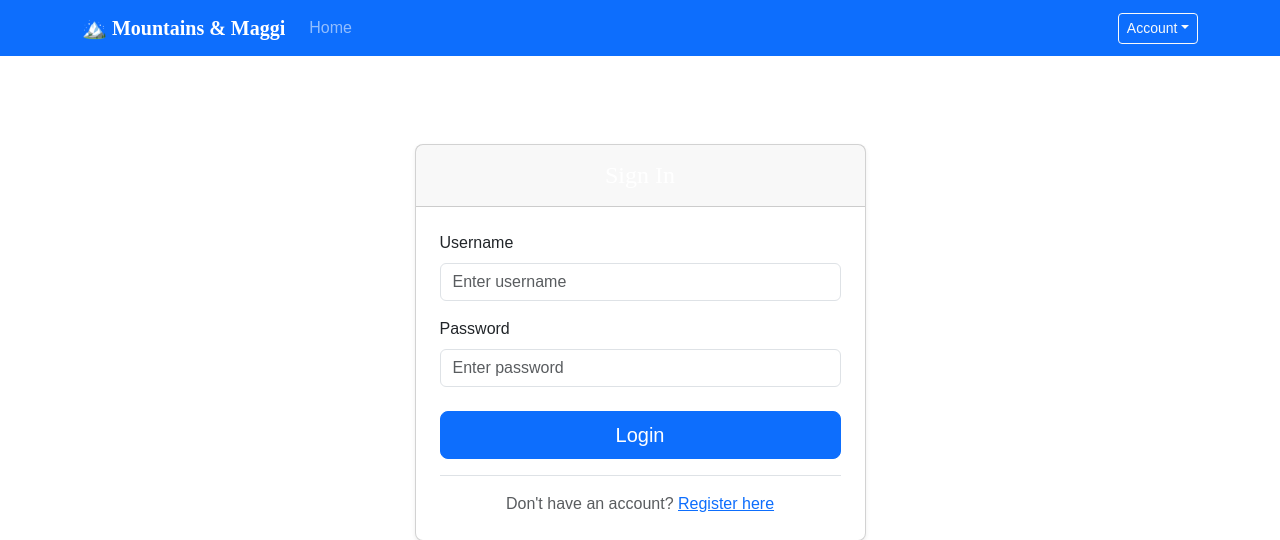
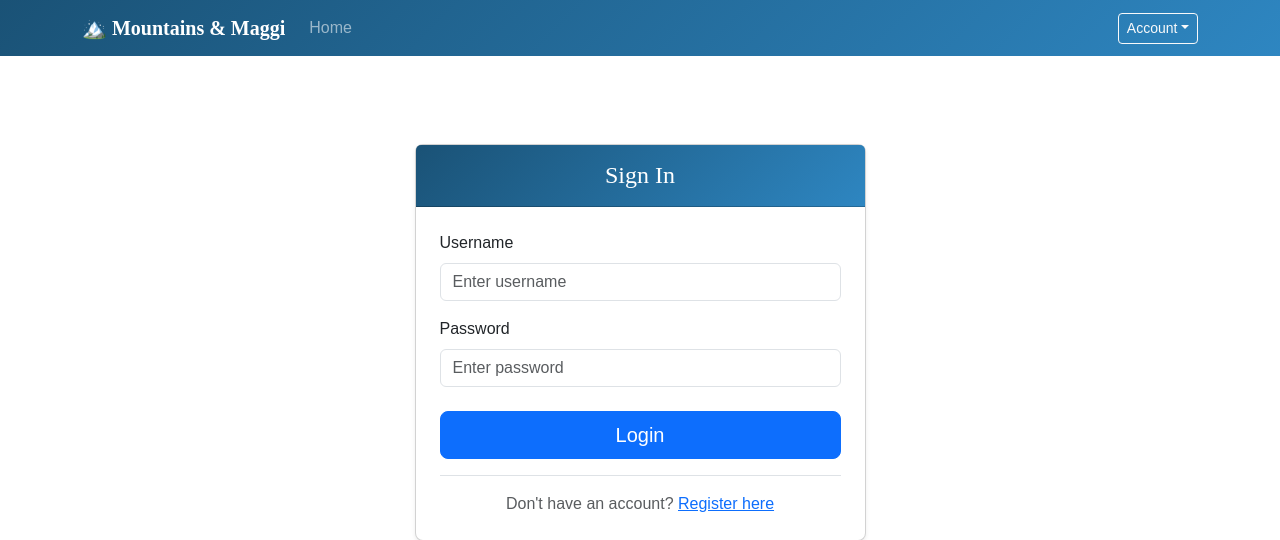
Before and after one commit to SujashBharadwaj/TrekkingManagementAppMAD1PROJECT, a Flask app: a page that uses templates/base.html in a window 1280 px wide. Shown: the top 540 px of the page. Run offline with Flask 3, Linux system fonts and the light colour scheme.

Commit message:
style: add custom gradient navbar and fix participant count calculation logic in dashboard chart

```diff
--- a/static/css/style.css
+++ b/static/css/style.css
@@ -23,6 +23,11 @@ h1, h2, h3, h4, h5, h6, .navbar-brand, .card-title {
     color: #fff;
     border-radius: 8px;
     padding: 2rem;
+}
+
+/* ===== Custom Navbar ===== */
+.navbar-custom {
+    background: linear-gradient(135deg, #1a5276 0%, #2e86c1 100%) !important;
 }
 
 .hero-section h1 {
--- a/templates/base.html
+++ b/templates/base.html
@@ -11,7 +11,7 @@
 </head>
 <body>
 
-    <nav class="navbar navbar-expand-lg navbar-dark bg-primary sticky-top">
+    <nav class="navbar navbar-expand-lg navbar-dark navbar-custom sticky-top">
         <div class="container">
             <a class="navbar-brand fw-bold" href="{{ url_for('main.index') }}">🏔️ Mountains & Maggi</a>
             <button class="navbar-toggler border-0" type="button" data-bs-toggle="collapse" data-bs-target="#navbarNav">
--- a/templates/staff/dashboard.html
+++ b/templates/staff/dashboard.html
@@ -104,7 +104,7 @@
             labels: [{% for t in treks %}"{{ t.name }} ({{ t.start_date.strftime('%b %d') }})",{% endfor %}],
             datasets: [{
                 label: 'Registered Participants',
-                data: [{% for t in treks %}{{ t.capacity - t.available_slots if t.capacity else 10 - t.available_slots }},{% endfor %}],
+                data: [{% for t in treks %}{{ t.total_slots - t.available_slots }},{% endfor %}],
                 backgroundColor: 'rgba(75, 192, 192, 0.5)',
                 borderColor: 'rgba(75, 192, 192, 1)',
                 borderWidth: 1
```
